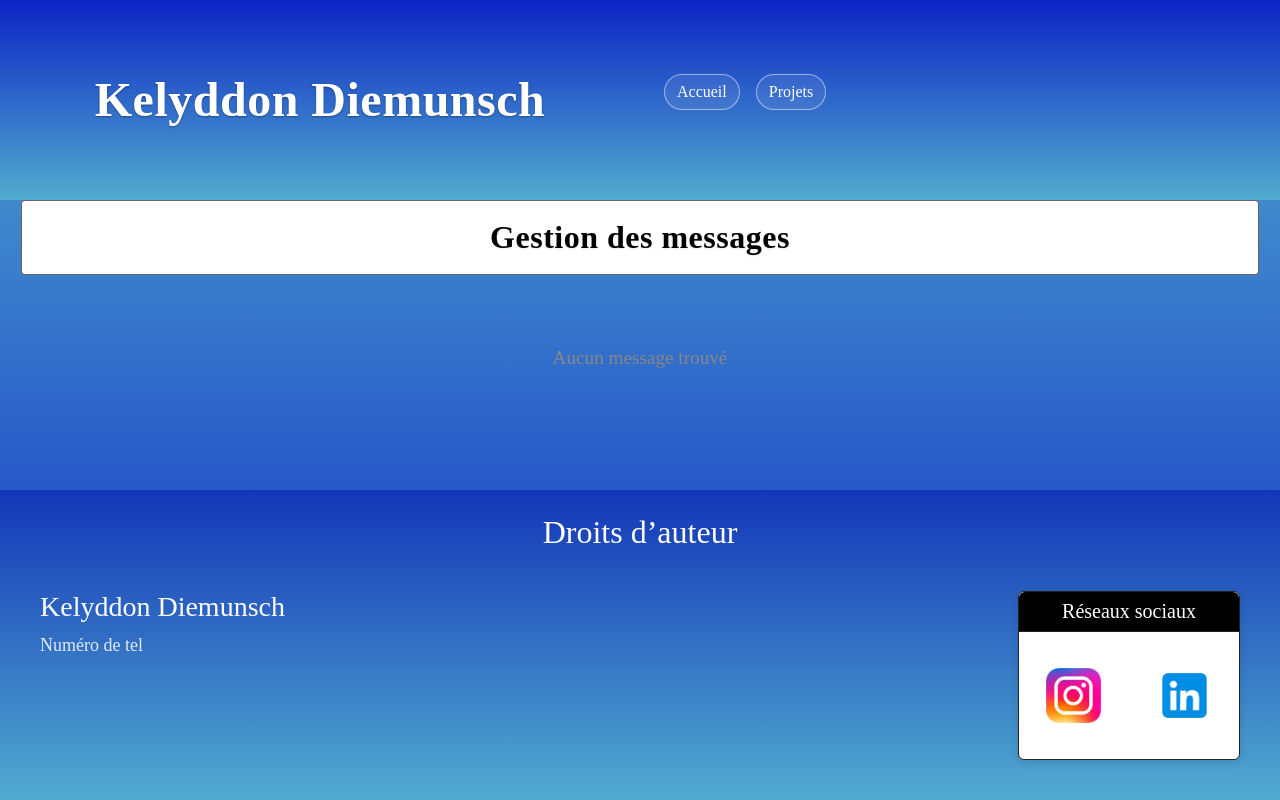
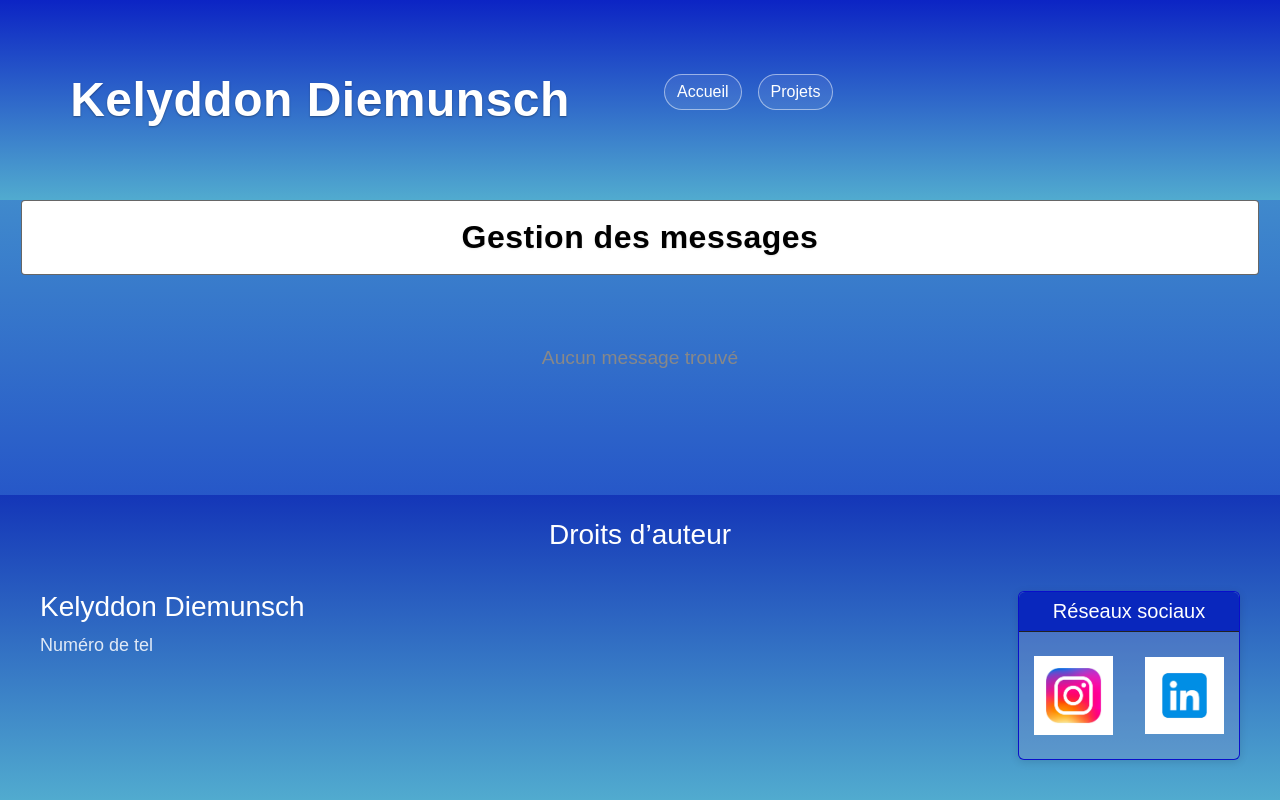
Before and after one commit to Kelyddon/PortfolioKelyddonDiemunsch, a Symfony app: template templates/message/index.html.twig in a window 1280 px wide. Run offline with Twig, Linux system fonts and the light colour scheme; the template is opened without the code that fills it, so the values that code supplies are empty; some libraries are stand-ins or nearby versions.

Commit message:
style de page modifier

```diff
--- a/public/styles/app.css
+++ b/public/styles/app.css
@@ -258,13 +258,13 @@
 
   /* Commons */
   --card-bg: #fff;
-  --card-fg: #000;
+  --card-fg: #000000;
   --card-border: rgba(0,0,0,0.6);
   --muted-border: rgba(0,0,0,0.55);
   --soft-bg: rgba(0,0,0,0.08);
 
   --chip-fg: #fff;
-  --chip-bg: #000;
+  --chip-bg: #072397;
 
   --surface-muted: #f7f7f7;
   --surface-media: #e0e0e0;
@@ -587,18 +587,19 @@ body {
   background: linear-gradient(to bottom, var(--page-top) 0%, var(--page-bottom) 100%);
   background-repeat: no-repeat;
   background-attachment: fixed;
+  font-family: Arial, sans-serif;
 }
 
   .custom-footer {
     width: 100%;
     background: linear-gradient(to bottom, #1436b8 0%, #51ABCF 100%);
-    color: #fff;
+    color: #ffffff;
     padding: 0;
     margin: 0;
   }
   .custom-footer-title {
     text-align: center;
-    font-size: 32px;
+    font-size: 28px;
     font-weight: 500;
     padding: 24px 0 8px 0;
   }
@@ -631,8 +632,8 @@ body {
     justify-content: flex-end;
   }
   .custom-footer-social-box {
-    background: #fff;
-    border: 1px solid #222;
+    background: #8f94ca44;
+    border: 1px solid #0609caf2;
     border-radius: 6px;
     min-width: 220px;
     min-height: 140px;
@@ -642,7 +643,7 @@ body {
     box-shadow: 0 2px 8px rgba(0,0,0,0.12);
   }
   .custom-footer-social-title {
-    background: #000;
+    background: #0927bd;
     color: #fff;
     font-size: 20px;
     font-weight: 500;
```
